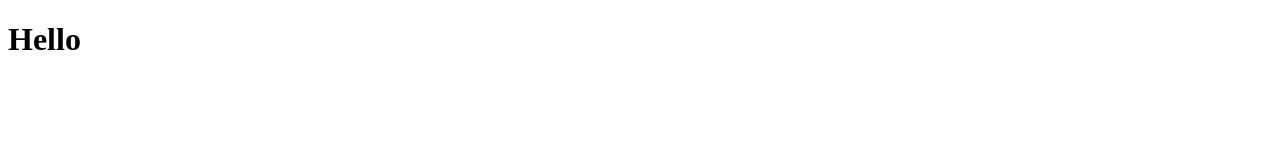
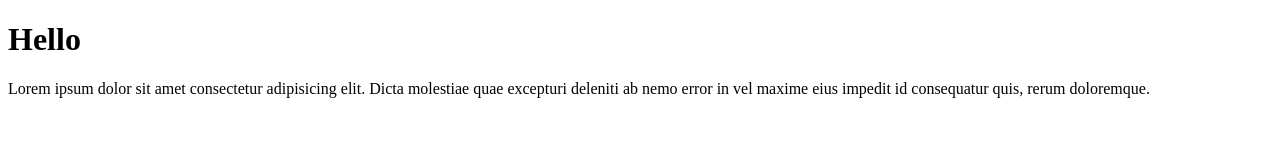
Before and after one commit to syedmubarish/Learn-git, a plain HTML site: page index.html in a window 1280 px wide. Drawn offline with Linux system fonts and the light colour scheme.

Commit message:
add paragraph

```diff
--- a/index.html
+++ b/index.html
@@ -9,5 +9,6 @@
     <h1>
         Hello
     </h1>
+    <p>Lorem ipsum dolor sit amet consectetur adipisicing elit. Dicta molestiae quae excepturi deleniti ab nemo error in vel maxime eius impedit id consequatur quis, rerum doloremque.</p>
 </body>
 </html>
```
